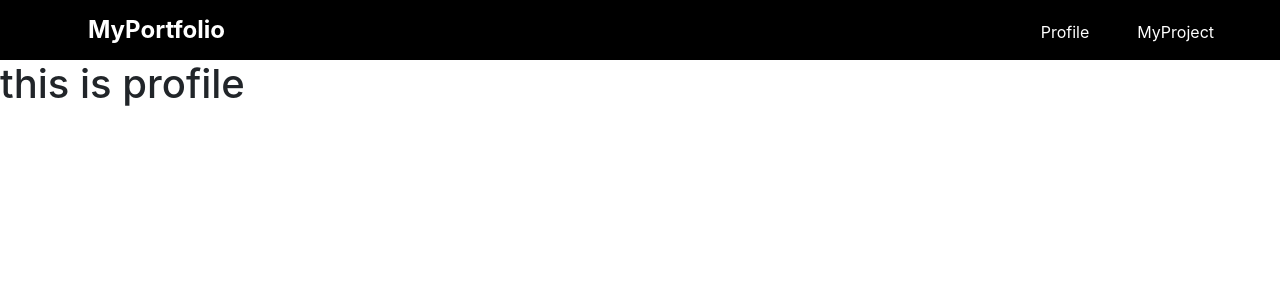
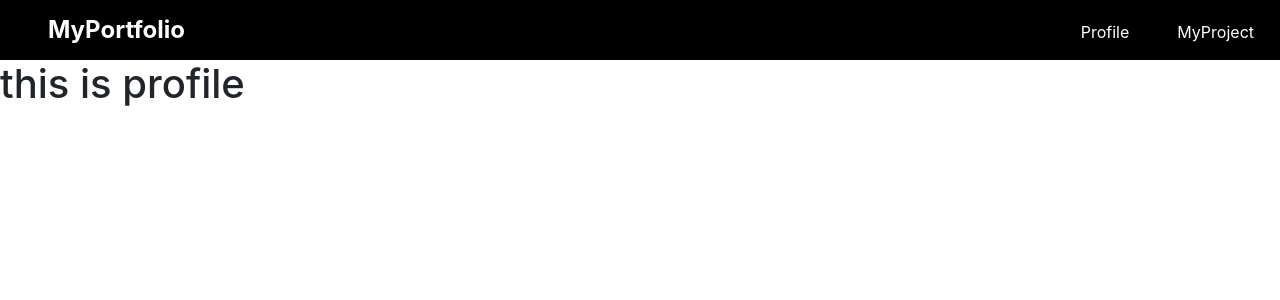
Before and after one commit to Puthinart-S/portfolio_project, a React (Create React App) app: page / in a window 1280 px wide. Shown: the top 300 px of the page. Built offline with nearby package versions, Linux system fonts and the light colour scheme.

Commit message:
config navbar

```diff
--- a/src/Components/navbar/NavElements.js
+++ b/src/Components/navbar/NavElements.js
@@ -26,19 +26,19 @@ export const NaviContainer = styled.div`
     z-index: 1;
     width: 100%;
     padding: 0 24px;
-    max-width: 1200px;
+    max-width: 1100%;
 `;
 
 export const NavLogo = styled.div`
     color: #fff;
     justify-self: flex-start;
-    cursor: pointer;
     font-size: 1.5rem;
     display: flex;
     align-items: center;
     margin-left: 24px;
     font-weight: bold;
     text-decoration: none;
+    cursor: default;
 `;
 
 export const MobileIcon = styled.div`
```
